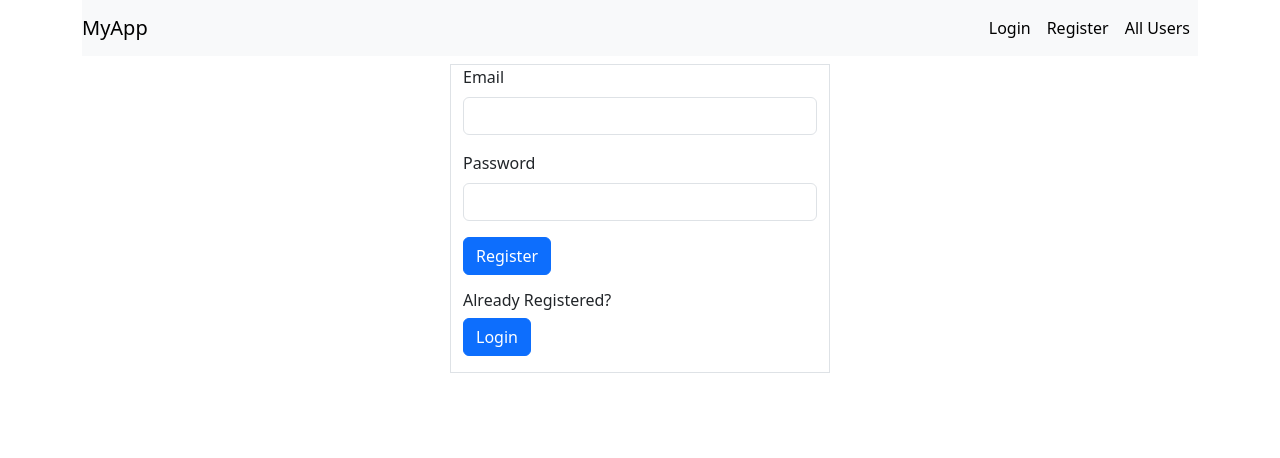
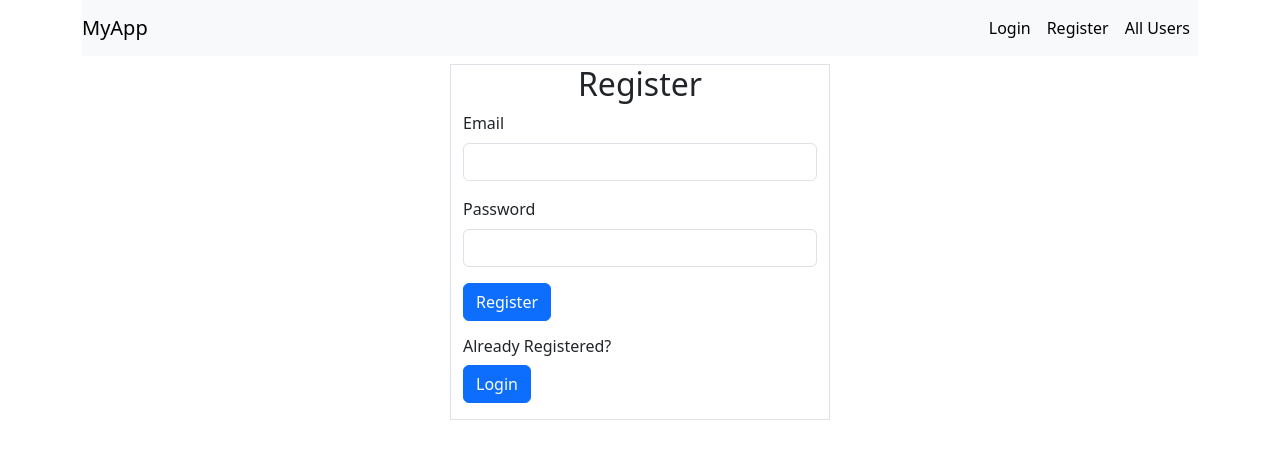
Before and after one commit to jchetan/docker_mern, a React (Create React App) app in the folder frontend/: page /register in a window 1280 px wide. Shown: the top 458 px of the page. Built offline with nearby package versions, Linux system fonts and the light colour scheme.

Commit message:
Add heading for Login and Register forms

```diff
--- a/frontend/src/pages/Login.js
+++ b/frontend/src/pages/Login.js
@@ -1,4 +1,4 @@
-import React, {useState} from 'react'
+import React, { useState } from 'react'
 import { Link } from 'react-router-dom';
 import axios from 'axios'
 
@@ -13,7 +13,7 @@ const Login = () => {
         try {
             const response = await axios.post(
                 "http://localhost:5000/login",
-                {email, password}
+                { email, password }
             )
             setStatus(response.data.status)
             console.log(response)
@@ -25,6 +25,9 @@ const Login = () => {
     return (
         <div className="row justify-content-center my-2">
             <div className="col-4 border">
+                <div className="text-center">
+                    <h2>Login</h2>
+                </div>
                 <form onSubmit={handleSubmit}>
                     <div className="mb-3">
                         <label htmlFor="email" className="form-label">Email</label>
--- a/frontend/src/pages/Register.js
+++ b/frontend/src/pages/Register.js
@@ -1,4 +1,4 @@
-import React, {useState} from 'react'
+import React, { useState } from 'react'
 import { Link } from 'react-router-dom';
 import axios from 'axios'
 
@@ -12,7 +12,7 @@ const Register = () => {
         try {
             const response = await axios.post(
                 "http://localhost:5000/register",
-                {email, password}
+                { email, password }
             )
             setStatus(response.data.status)
             console.log(response)
@@ -24,6 +24,9 @@ const Register = () => {
     return (
         <div className="row justify-content-center my-2">
             <div className="col-4 border">
+                <div className="text-center">
+                    <h2>Register</h2>
+                </div>
                 <form onSubmit={handleSubmit}>
                     <div className="mb-3">
                         <label htmlFor="email" className="form-label">Email</label>
```
